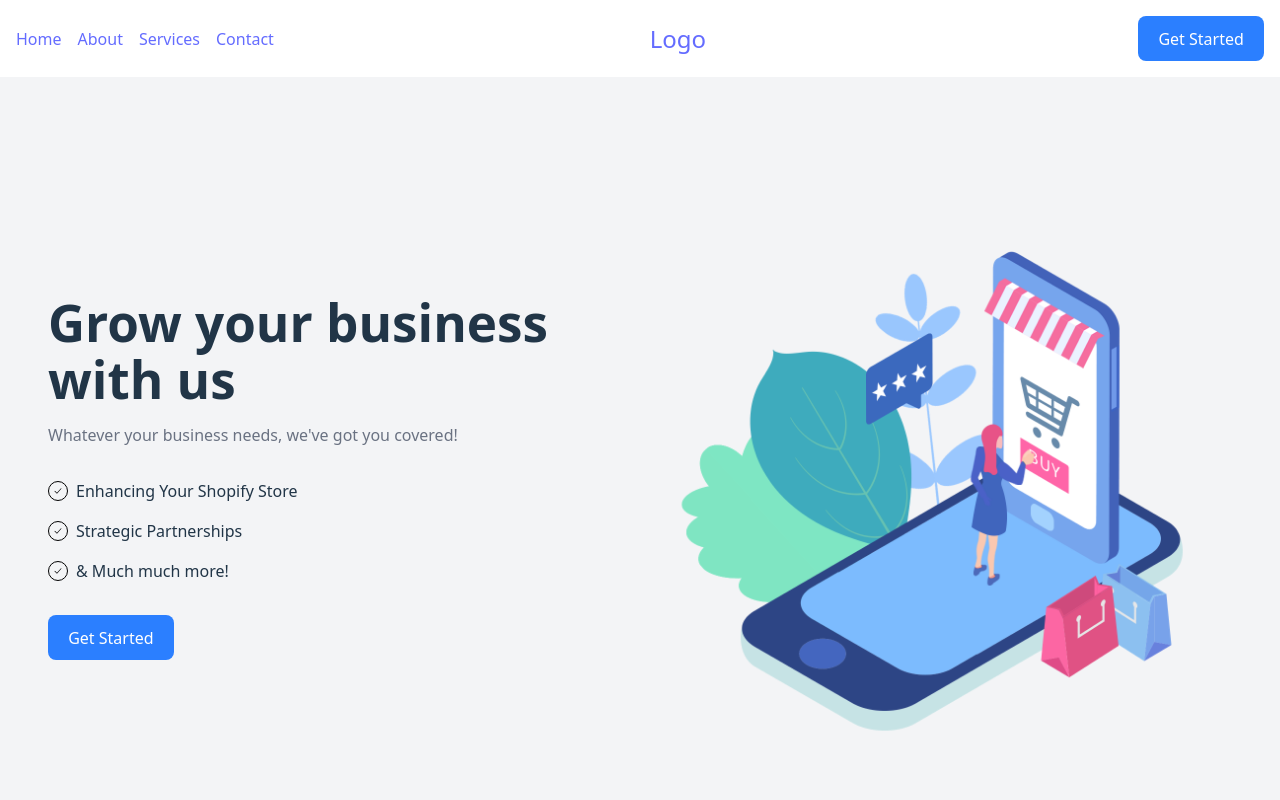
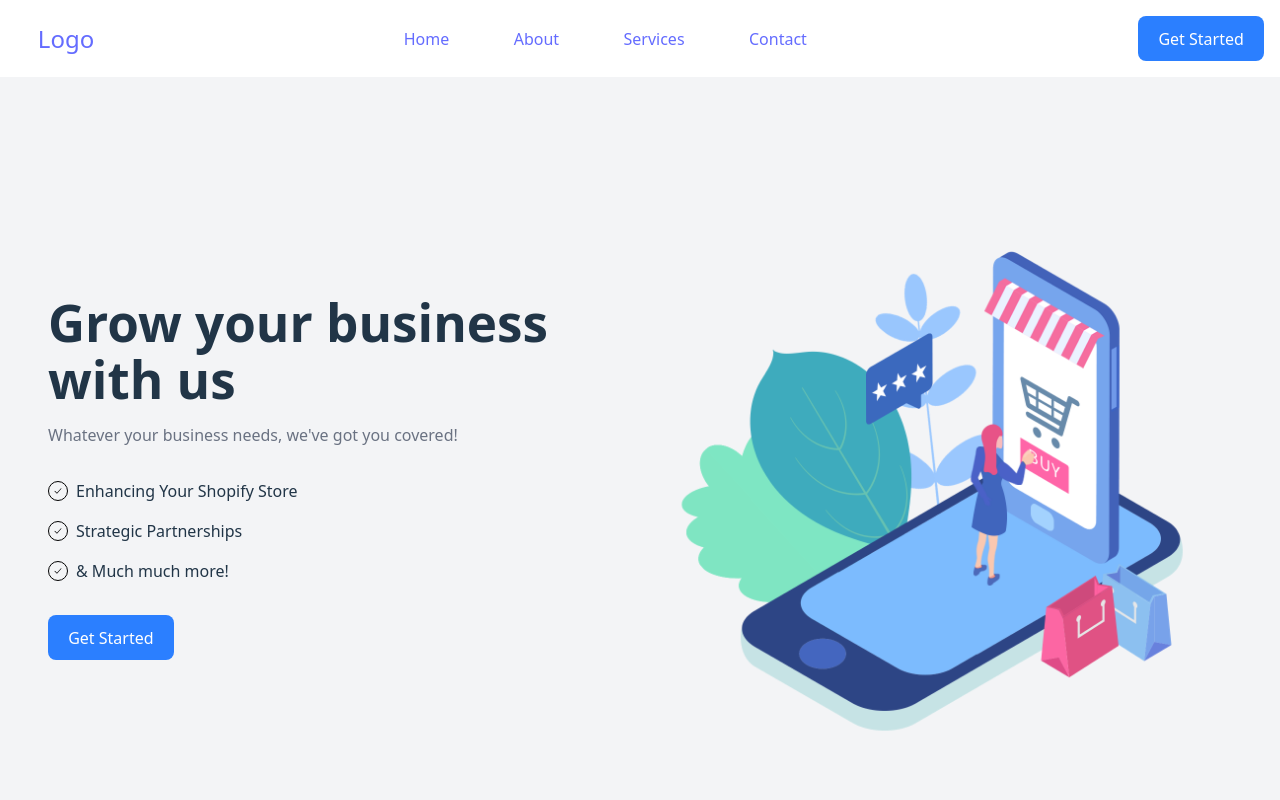
Before and after one commit to devfromnyc/shopify-business-website, a React (Vite) app: page / in a window 1280 px wide. Shown: the top 800 px of the page. Built offline with nearby package versions, Linux system fonts and the light colour scheme.

Commit message:
Updated mobile responsiveness for header menu

```diff
--- a/src/components/sections/Header.jsx
+++ b/src/components/sections/Header.jsx
@@ -10,6 +10,13 @@ export const Header = () => {
   return (
     <nav className="bg-white shadow-lg">
       <div className="flex justify-between items-center w-full px-4">
+        {/* Logo - Left on Desktop, Center on Mobile */}
+        <div className="flex items-center py-4 absolute left-1/2 transform -translate-x-1/2 md:relative md:left-[50px] md:transform-none">
+          <a href="/" className="font-bold text-gray-800 text-2xl">
+            Logo
+          </a>
+        </div>
+
         {/* Mobile Hamburger Button - Left Side */}
         <div className="md:hidden flex items-center">
           <button
@@ -33,8 +40,8 @@ export const Header = () => {
           </button>
         </div>
 
-        {/* Desktop Menu - Left Side */}
-        <div className="hidden md:flex items-center space-x-4">
+        {/* Desktop Menu - Center */}
+        <div className="hidden md:flex items-center justify-evenly min-w-[500px] space-x-4">
           <a
             href="/"
             className="text-gray-800 hover:text-gray-400 transition-colors">
@@ -54,13 +61,6 @@ export const Header = () => {
             href="/"
             className="text-gray-800 hover:text-gray-400 transition-colors">
             Contact
-          </a>
-        </div>
-
-        {/* Logo - Center */}
-        <div className="flex items-center py-4 absolute left-1/2 transform -translate-x-1/2 md:relative md:left-auto md:transform-none">
-          <a href="/" className="font-bold text-gray-800 text-2xl">
-            Logo
           </a>
         </div>
 
```
